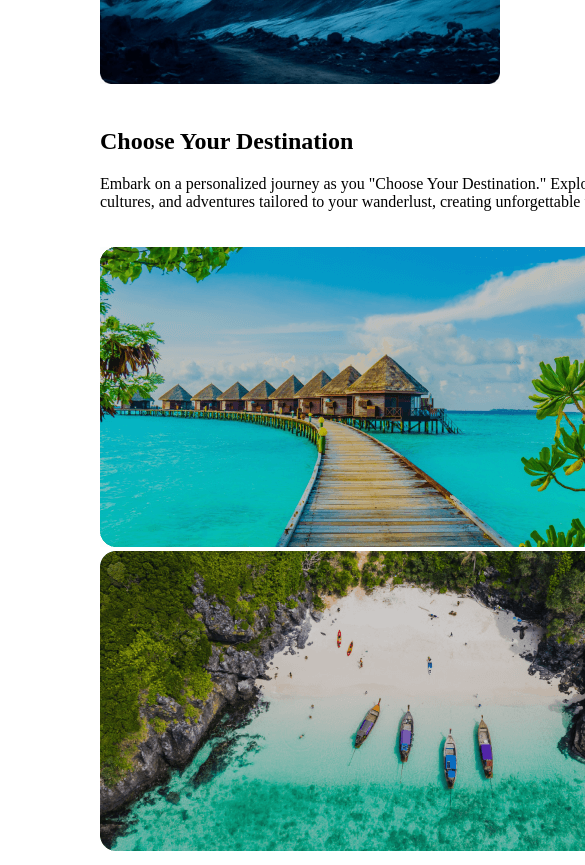
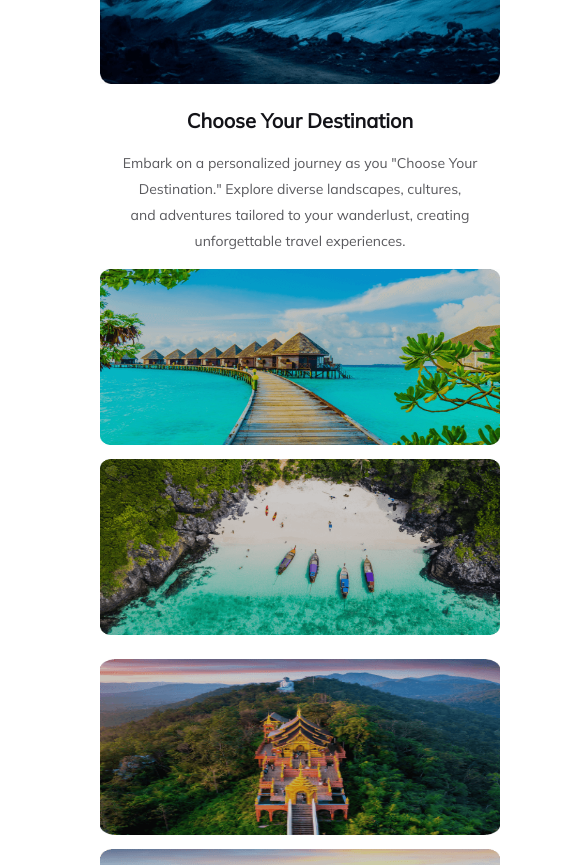
Before and after one commit to MarkBiswas73/B9A2, a plain HTML site: page index.html in a window 390 px wide. Shown: the part 1520-2385 px from the top of the page, 585 px wide, since content can reach past the window. Drawn offline with Linux system fonts and the light colour scheme.

Commit message:
destination-test - complete & responsive

```diff
--- a/index.html
+++ b/index.html
@@ -117,20 +117,26 @@
 
         <section class="destination-sec">
 
+            <div class="destination-test">
+                <h2>Choose Your Destination </h2>
+                <p>
+                    Embark on a personalized journey as you "Choose Your Destination." Explore diverse landscapes,
+                    cultures, <br>and adventures tailored to your wanderlust, creating unforgettable travel experiences.</p>
+            </div>
+
+            <div class="img-container">
+
                 <div>
-               <h2>Choose Your Destination      </h2>
-               <p>
-                Embark on a personalized journey as you "Choose Your Destination." Explore diverse landscapes, cultures, and adventures tailored to your wanderlust, creating unforgettable travel experiences.</p>
-            </div>
-            <div class="img-row">
-                <img src="/Images/Rectangle 5.png " alt="Maldives">
+                    <img src="/Images/Rectangle 5.png " alt="Maldives" >
                     <img src="/Images/Rectangle 8.png" alt="indonesia">
                 </div>
                 <div class="img-row">
-                <img src="Images/Rectangle 6.png" alt="Srilanka"><img src="Images/Rectangle 7.png" alt="north-amr"><img src="Images/Rectangle 9.png" alt="kasmir">
+                    <img src="Images/Rectangle 6.png" alt="Srilanka"><img src="Images/Rectangle 7.png"
+                        alt="north-amr"><img src="Images/Rectangle 9.png" alt="kahsmir">
                 </div>
                 <div class="img-row">
-                <img src="Images/Rectangle 11.png" alt=""><img src="Images/Rectangle 10.png" alt="">
+                    <img src="Images/Rectangle 11.png" alt="bd"><img src="Images/Rectangle 10.png" alt="bandarban">
+                </div>
             </div>
 
         </section>
--- a/responsive.css
+++ b/responsive.css
@@ -136,3 +136,40 @@
     }
 
     /* Choose Your Destination */
+
+
+.img-container {
+    display: flex;
+    gap: 10px;
+align-items: center;
+
+}
+
+
+.img-container img {
+    width: 400px;
+    height: 176px;
+    margin: 5px 200px;
+    padding: 0px;
+
+}
+
+.destination-test h2{
+
+    color: #131318;
+    text-align: center;
+    font-family: Mulish;
+    font-size: 20px;
+    font-style: normal;
+    font-weight: 800;
+}
+
+.destination-test p{
+    color: rgba(19, 19, 24, 0.70);
+    text-align: center;
+    font-family: Mulish;
+    font-size: 14px;
+    font-weight: 400;
+    margin: 10px 100px;
+    padding: 0px;
+}
--- a/style.css
+++ b/style.css
@@ -240,13 +240,37 @@ body {
 
 /* Choose Your Destination */
 
-.destination-sec {
-    display: grid;
-    padding: 0px 100px;
-    gap: 20px;
+.img-container {
+    display: flex;
+    gap: 10px;
+   flex-direction: column;
+   align-items: center;
+
 }
 
-.img-row{
 
+.img-container img {
+    padding: 0px 10px;
+}
+
+.destination-test h2{
+
+    color: #131318;
+    text-align: center;
+    font-family: Mulish;
+    font-size: 40px;
+    font-style: normal;
+    font-weight: 800;
+    line-height: normal;
 
 }
+
+.destination-test p{
+color: rgba(19, 19, 24, 0.70);
+text-align: center;
+font-family: Mulish;
+font-size: 16px;
+font-weight: 400;
+line-height: 26px;
+padding-bottom: 20px;
+}
```
Lines whose indentation alone changed are shown as unchanged.
